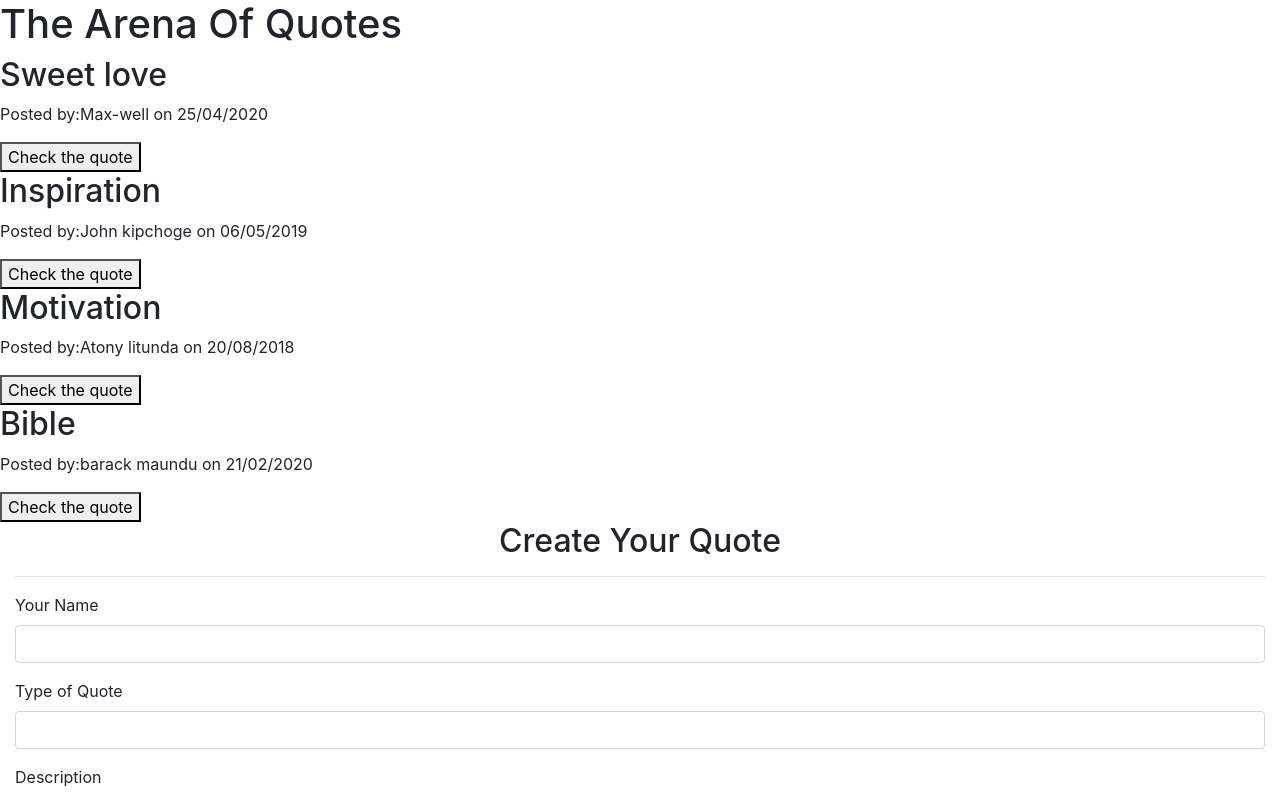
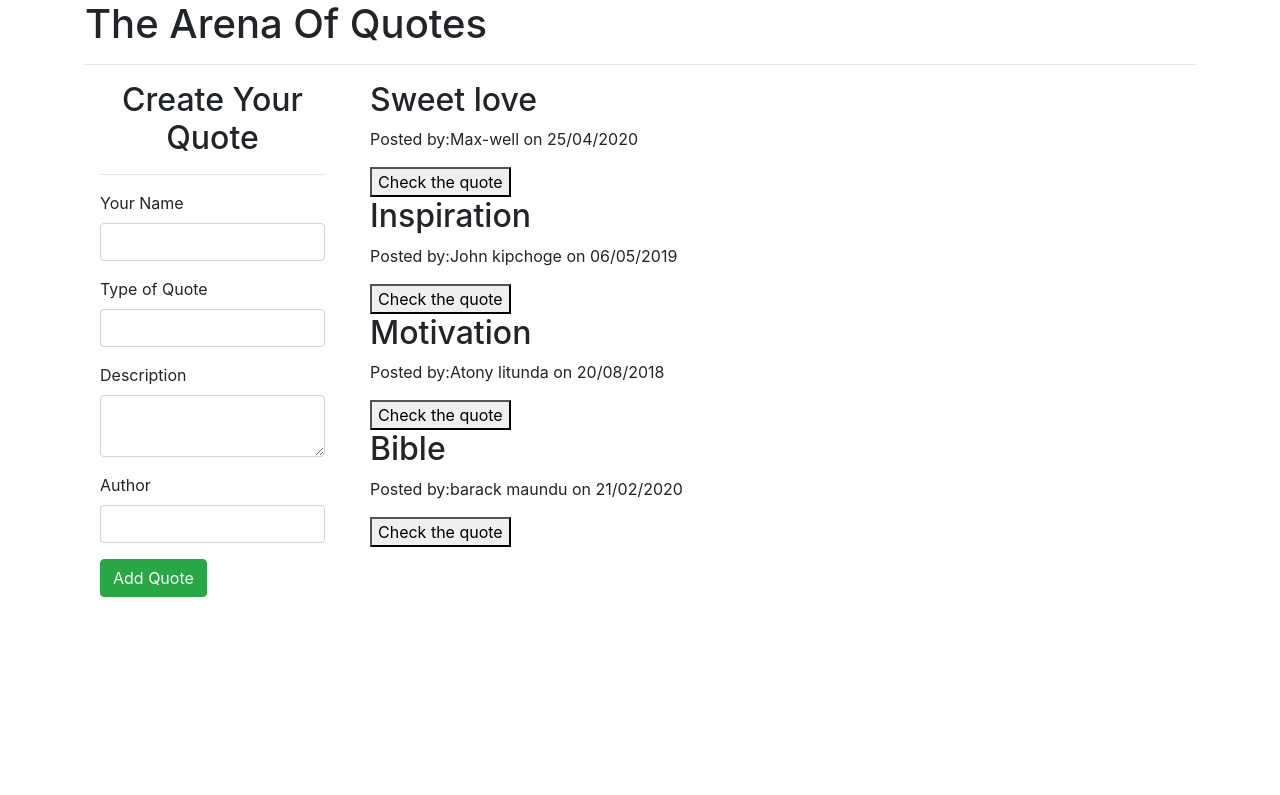
Before and after one commit to barackmaund1/Quotes-app, an Angular app: page / in a window 1280 px wide. Shown: the top 795 px of the page. Built offline with nearby package versions, Linux system fonts and the light colour scheme; a web font is replaced by a local one.

Commit message:
solved the error

```diff
--- a/src/app/quotes-form/quotes-form.component.html
+++ b/src/app/quotes-form/quotes-form.component.html
@@ -1,7 +1,7 @@
 <div class="container-fluid">
     <h2 class="text-center">Create Your Quote</h2>
     <hr>
-    <form (ngSumit)='submitQuote()' #quotesForm='ngForm'>
+    <form (ngSubmit)='submitQuote()' #quotesForm='ngForm'>
      <div class="form-group">
             <label for="poster">Your Name</label>
             <input type="text"  class="form-control" id="poster" #poster='ngModel' [(ngModel)]="newQuote.poster" name='poster' required>
--- a/src/app/quotes-form/quotes-form.component.ts
+++ b/src/app/quotes-form/quotes-form.component.ts
@@ -12,7 +12,7 @@ export class QuotesFormComponent implements OnInit {
    @Output() addQuote=new EventEmitter<Quotes>();
 
    submitQuote(){
-     this.addQuote.emit(this.newQuote)
+     this.addQuote.emit(this.newQuote);
    }
   constructor() { }
 
--- a/src/app/quotes/quotes.component.html
+++ b/src/app/quotes/quotes.component.html
@@ -1,8 +1,22 @@
+<div class="container">
      <h1>The Arena Of Quotes</h1>
+     <hr>
+     <div class="row">
+          <div class="col-md-3">
+               <app-quotes-form (addQuote)='addNewQuote($event)'></app-quotes-form>
+          </div>
+          <div class="col-md-6">
                <div *ngFor='let quote of quotes;let i=index'>
                     <h2 appQuotes>{{quote.name}}</h2>
                     <p>Posted by:{{quote.poster}} on  {{quote.completeDate|date:'dd/MM/yyyy'}}</p>
                     <button (click)='toggleDetails(i)'>Check the quote</button>
                     <app-quotes-detail *ngIf='quote.showDescription' (isComplete)='deleteQuote($event,i)'  [quote]='quote'></app-quotes-detail>
                </div>
-<app-quotes-form (addQuote)='addNewQuote($event)'></app-quotes-form>
+          </div>
+          <div class="col-md-3"></div>
+
+
+
+     </div>
+
+</div>
```
Lines whose indentation alone changed are shown as unchanged.
